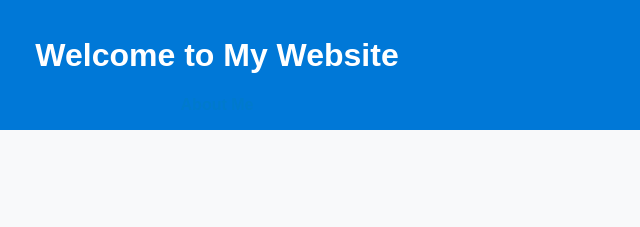
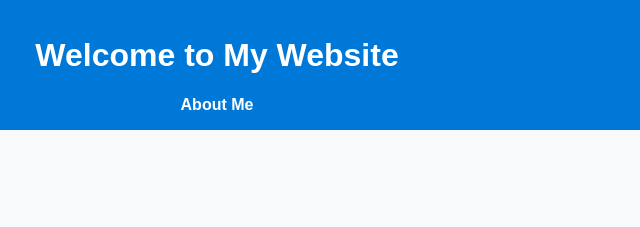
Before and after one commit to bestbro767/my-website, a plain HTML site: page index.html in a window 1280 px wide. Shown: the top 227 px of the page, 423-1063 px from the left. Drawn offline with Linux system fonts and the light colour scheme.

```diff
--- a/index.html
+++ b/index.html
@@ -11,7 +11,6 @@
       text-align: center;
     }
     nav a {
-      color: #007acc;
       text-decoration: none;
       font-weight: bold;
       margin: 0 10px;
```
